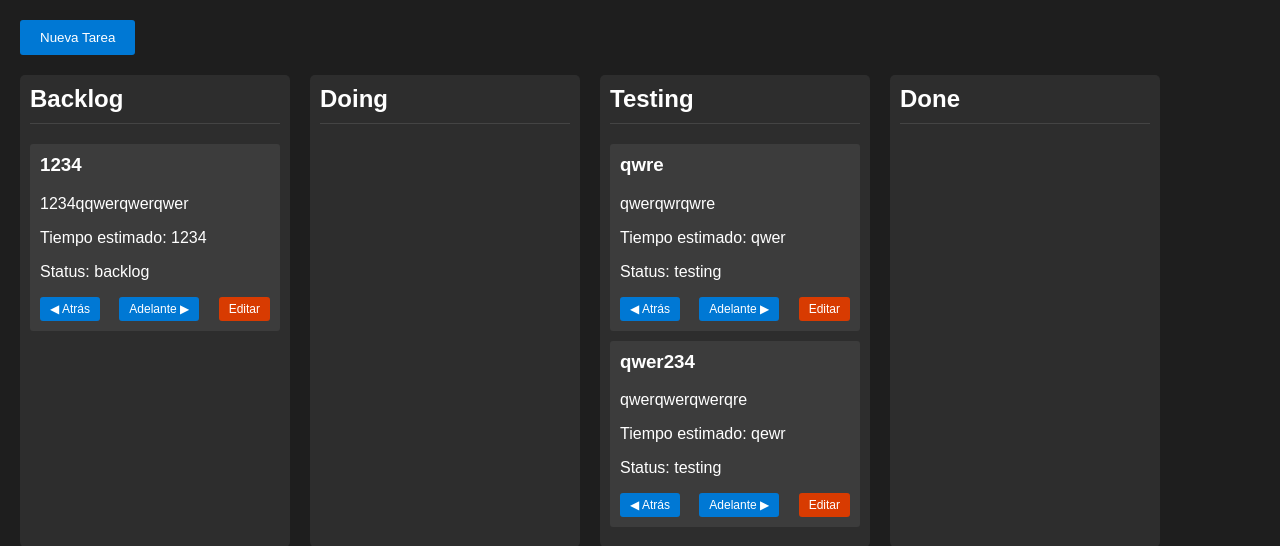
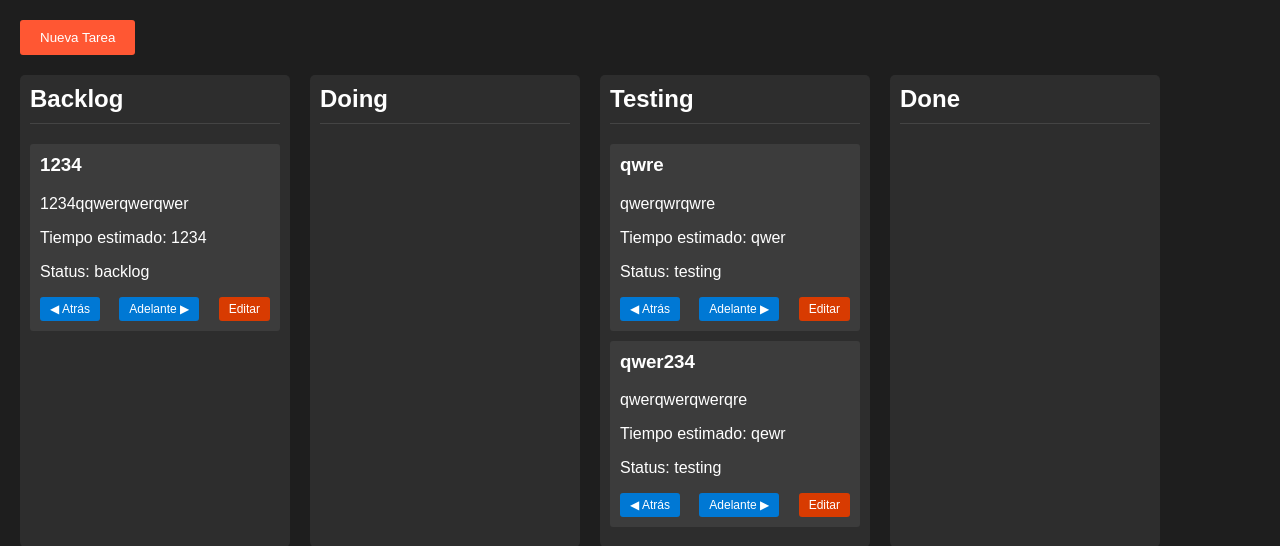
Before and after one commit to campopenedo/simpleTodo, a PHP site: page / in a window 1280 px wide. Shown: the top 546 px of the page. Run offline with PHP 8.4, Linux system fonts and the light colour scheme.

Commit message:
Update index.php
Add class in newCardBtn

```diff
--- a/index.php
+++ b/index.php
@@ -7,7 +7,7 @@
     <link rel="stylesheet" href="styles.css">
 </head>
 <body>
-    <button id="newCardBtn">Nueva Tarea</button>
+    <button id="newCardBtn" class="newCardBtn">Nueva Tarea</button>
     <div class="board">
         <div class="column" id="backlog">
             <h2>Backlog</h2>
```
